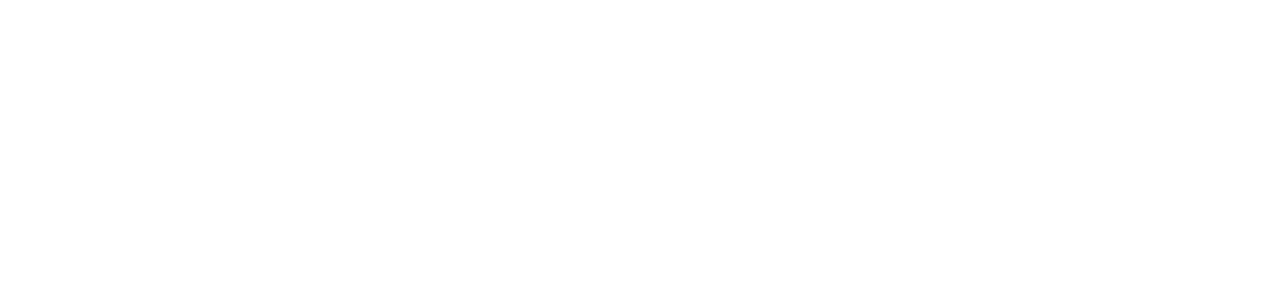
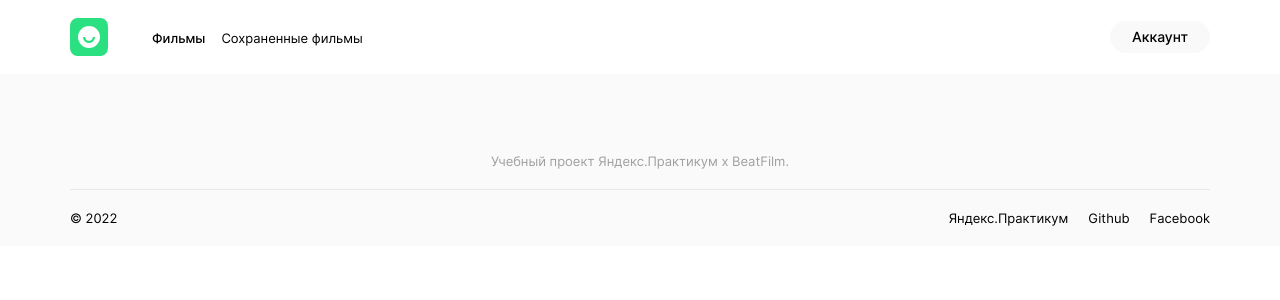
Before and after one commit to effectorea/movies-explorer-frontend, a React (Create React App) app: page /movies in a window 1280 px wide. Shown: the top 300 px of the page. Built offline with nearby package versions, Linux system fonts and the light colour scheme.

Commit message:
created navigation

```diff
--- a/src/components/App/App.js
+++ b/src/components/App/App.js
@@ -22,6 +22,10 @@
             <Main />
             <Footer />
           </Route>
+          <Route exact path='/movies'>
+            <Header width={width} />
+            <Footer />
+          </Route>
           <Route path='/sign-up'>
             <Register />
           </Route>
--- a/src/components/Header/Header.js
+++ b/src/components/Header/Header.js
@@ -3,13 +3,14 @@
 import headerLogo from '../../images/logo.svg';
 import { useLocation } from 'react-router-dom';
 import NavMain from '../NavMain/NavMain';
+import Navigation from '../Navigation/Navigation';
 
 function Header({ width }) {
   const location = useLocation();
   return (
     <header className='header'>
       <img src={headerLogo} alt='Логотип Место' className='header__logo' />
-      { location.pathname === "/" ? <NavMain/> : "" }
+      { location.pathname === "/" ? <NavMain/> : <Navigation/>}
     </header>
   );
 }
--- /dev/null
+++ b/src/components/Navigation/Navigation.css
@@ -0,0 +1,62 @@
+.navigaion__set {
+  width: 100%;
+  display: flex;
+  justify-content: space-between;
+  padding-left: 44px;
+}
+
+.navigation__links {
+  display: flex;
+  gap: 16px;
+  margin: 0;
+  padding: 0;
+}
+
+.navigation__link {
+  list-style: none;
+  display: block;
+  align-self: center;
+}
+
+.navigation__link_movies {
+  font-style: normal;
+  font-weight: 500;
+  font-size: 13px;
+  line-height: 18px;
+  color: #000000;
+  text-align: right;
+  text-decoration: none;
+}
+
+.navigation__link_saved {
+  font-style: normal;
+  font-weight: 400;
+  font-size: 13px;
+  line-height: 18px;
+  color: #000000;
+  text-decoration: none;
+}
+
+.navigation__account {
+  display: block;
+  text-decoration: none;
+  font-style: normal;
+  font-weight: 500;
+  font-size: 14px;
+  line-height: 16px;
+  align-items: center;
+  text-align: center;
+  color: #000000;
+  background: #f9f9f9;
+  border-radius: 20px;
+  width: 100px;
+  height: 16px;
+  align-self: center;
+  padding: 8px 0;
+}
+
+@media screen and (max-width: 940px) {
+  .navigaion__set {
+    display: none;
+  }
+}
--- /dev/null
+++ b/src/components/Navigation/Navigation.js
@@ -0,0 +1,27 @@
+import React from 'react';
+import './Navigation.css';
+import { Link } from 'react-router-dom';
+
+function Navigation() {
+  return (
+    <nav className='navigaion__set'>
+      <ul className='navigation__links'>
+        <li className='navigation__link'>
+          <Link className='navigation__link_movies' to='/movies'>
+            Фильмы
+          </Link>
+        </li>
+        <li className='navigation__link'>
+          <Link className='navigation__link_saved' to='/saved-movies'>
+            Сохраненные фильмы
+          </Link>
+        </li>
+      </ul>
+      <Link className='navigation__account' to='/saved-movies'>
+        Аккаунт
+      </Link>
+    </nav>
+  );
+}
+
+export default Navigation;
```
